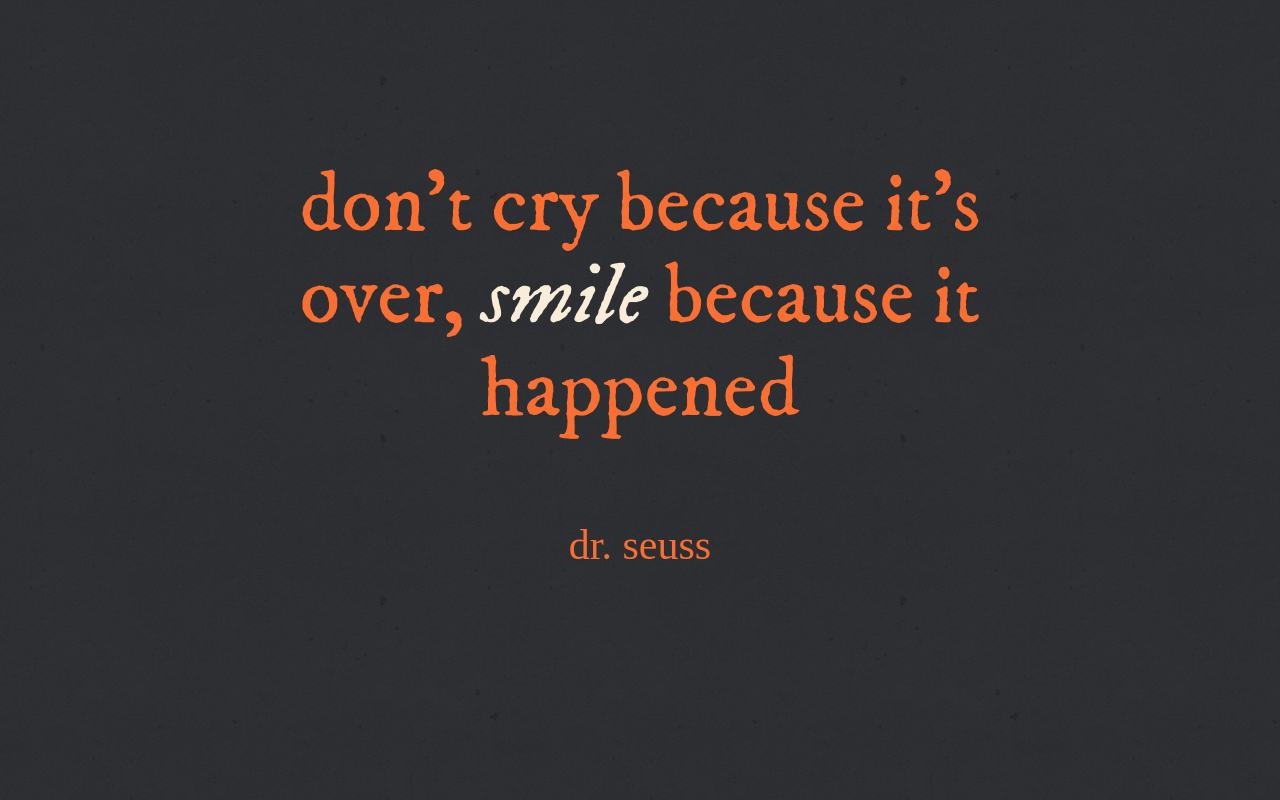
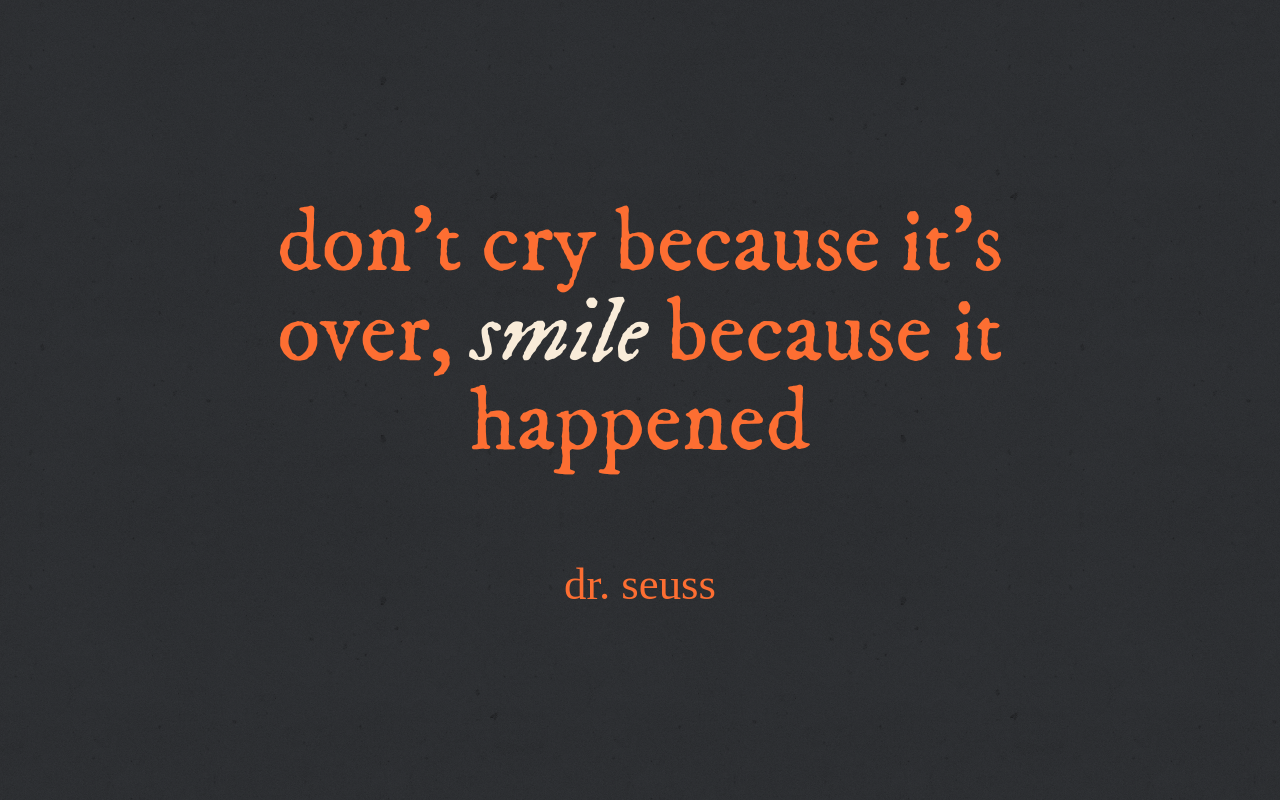
Before and after one commit to dubbs/quotes, a plain HTML site: page index.html in a window 1280 px wide. Drawn offline with nearby package versions, Linux system fonts and the light colour scheme; a web font is replaced by a local one.

Commit message:
use vmax

```diff
--- a/index.html
+++ b/index.html
@@ -10,18 +10,18 @@
       background-image: url('bgs/concrete_wall.png');
     }
     blockquote {
-      font-size: 84;
+      font-size: 7vmax;
       font-family: 'IM Fell DW Pica', serif;
       position: absolute; top: 0; right: 0; bottom: 0; left: 0; margin: auto;
-      width: 60%;
-      height: 60%;
+      width: 70%;
+      height: 50%;
       text-align: center;
       color: #F73445;
       color: #FD6E32;
     }
     p {
       margin: 0 0 1em 0;
-      line-height: 1.1em;
+      line-height: 7vmax;
     }
     em {
       font-style: italic;
@@ -30,7 +30,7 @@
     }
     footer {
       font-family: 'IM Fell DW Pica SC', serif;
-      font-size: 42;
+      font-size: 3.5vmax;
       text-transform: lowercase;
     }
   </style>
```
